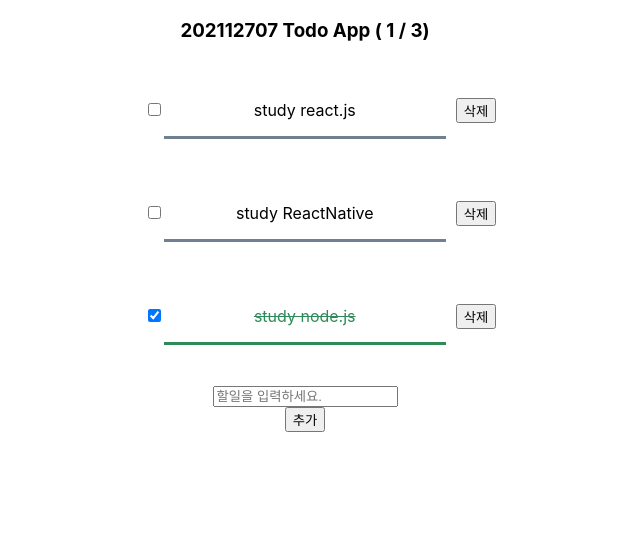
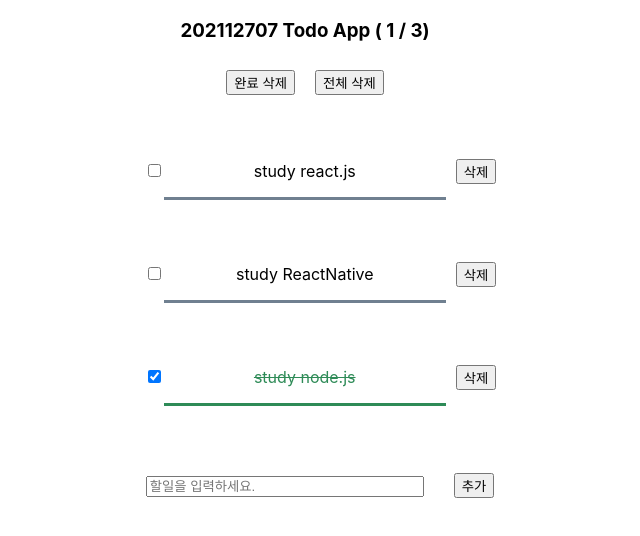
Before and after one commit to IDU-SW/202112707__SDH, a React (Create React App) app in the folder todo-app/: page / in a window 1280 px wide. Shown: the top 536 px of the page, without its empty margins (335-975 px from the left). Built offline with nearby package versions, Linux system fonts and the light colour scheme.

Commit message:
Update App.js
완료 삭제, 전체 삭제 버튼 추가

```diff
--- a/todo-app/src/App.js
+++ b/todo-app/src/App.js
@@ -45,7 +45,16 @@ function TodoHeader({todos}) {
     return (
         <center>
             <h3>202112707 Todo App ( {todos.filter( item => item.done ).length } / {todos.length})</h3>
+            <button
+                style={{margin: "10px"}}
+
+            > 완료 삭제</button>
+            <button
+                style={{margin: "10px"}}
+
+            > 전체 삭제</button>
         </center>
+
     )
 }
 
@@ -68,12 +77,19 @@ function NewTodoForm({addTodo}) {
             <form onSubmit={onAddButtonClicked}>
                 <div>
                     <input
+                        style={
+                            {
+                                width: "270px",
+                                margin: "30px"
+                            }
+                        }
                         placeholder = '할일을 입력하세요.'
                         onChange = {onChange}
                         value = {todo}
                         ref = {ref} />
+
+                    <input type = 'submit' value = '추가' />
                 </div>
-                <input type = 'submit' value = '추가' />
             </form>
         </div>
     )
@@ -107,6 +123,7 @@ function App() {
     const deleteTodos = useCallback({
 
     }, [todos]);
+
     const deleteTodosComplete = useCallback({
 
     }, [todos]);
```
